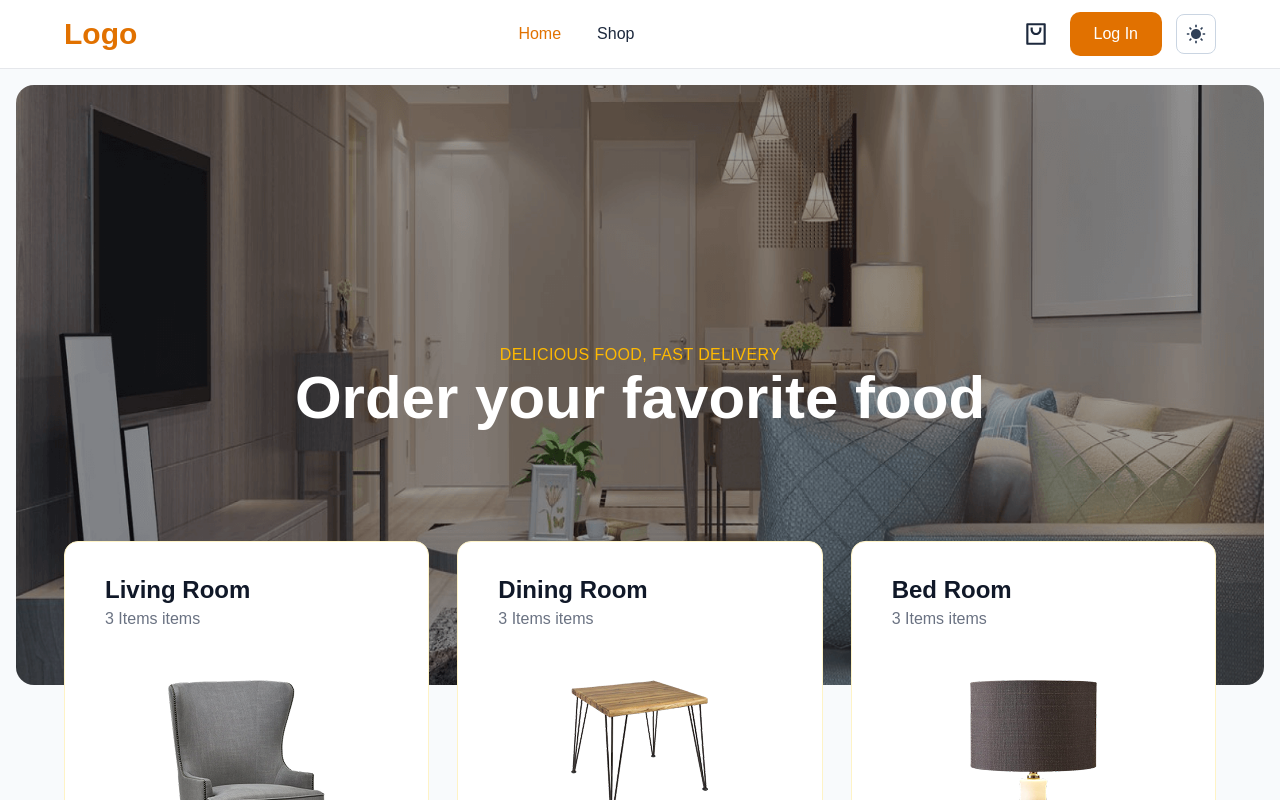
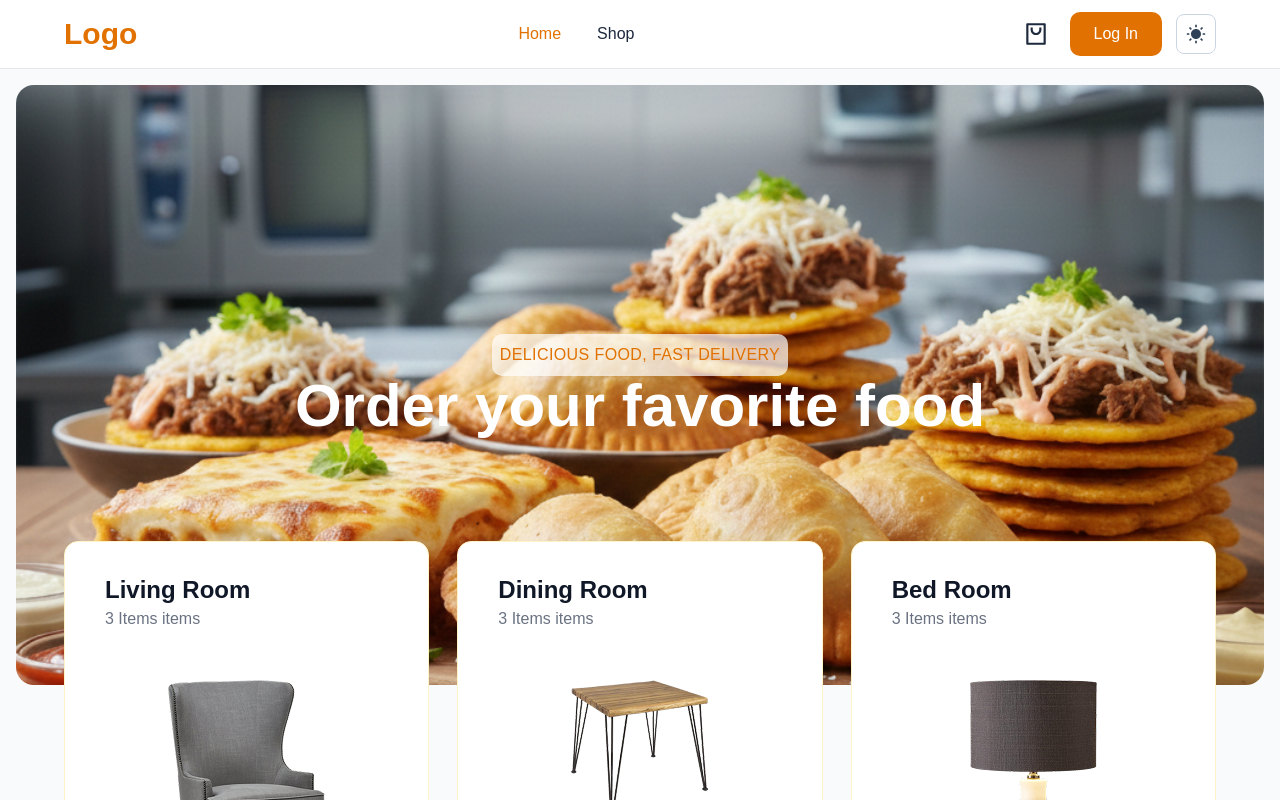
Before and after one commit to arnaldo16763695/ecommerce-food, a Next.js app: page / in a window 1280 px wide. Shown: the top 800 px of the page. Built offline with nearby package versions, Linux system fonts and the light colour scheme; a web font is replaced by a local one.

Commit message:
change img hero

```diff
--- a/app/page.tsx
+++ b/app/page.tsx
@@ -9,8 +9,8 @@ export default function Home() {
     <>
       {/* hero section  */}
       <section className="lg:mt-4 lg:px-4">
-        <div className="page-container bg-[url('/images/hero-img.png')] bg-center bg-cover bg-no-repeat min-h-[75svh] flex items-center justify-center flex-col text-white lg:rounded-2xl text-center">
-          <p className="text-amber-400 font-light tracking-wide uppercase">
+        <div className="page-container bg-[url('/images/hero-img.png')] opacity-100 bg-center bg-cover bg-no-repeat min-h-[75svh] flex items-center justify-center flex-col text-white lg:rounded-2xl text-center">
+          <p className="bg-white/70 p-2 rounded-lg  text-amber-600 font-light tracking-wide uppercase">
             Delicious food, fast delivery
           </p>
           <h1 className="text-4xl md:text-5xl lg:text-6xl">
```
Also changed, not shown: public/images/hero-img.png, public/images/hero-img_old.png (added).
